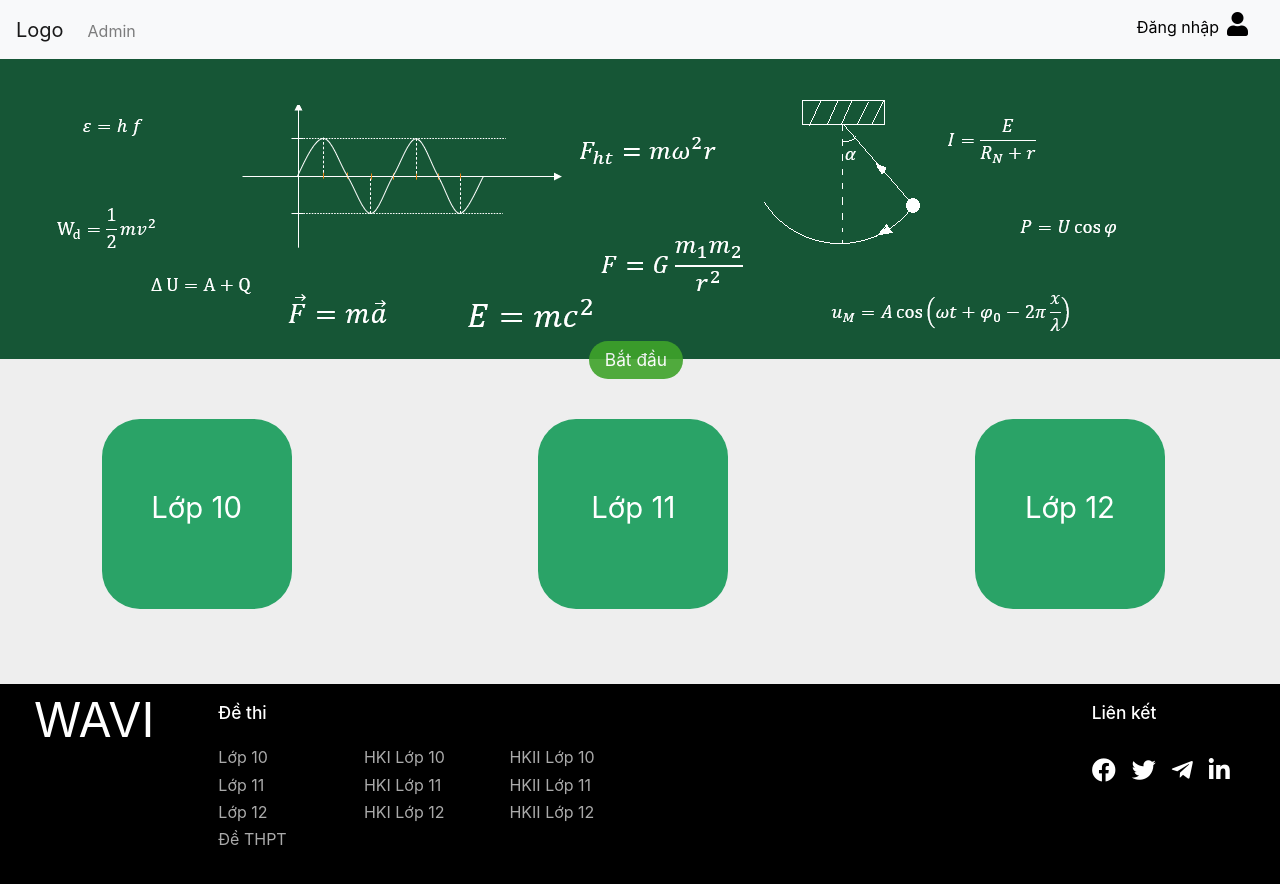
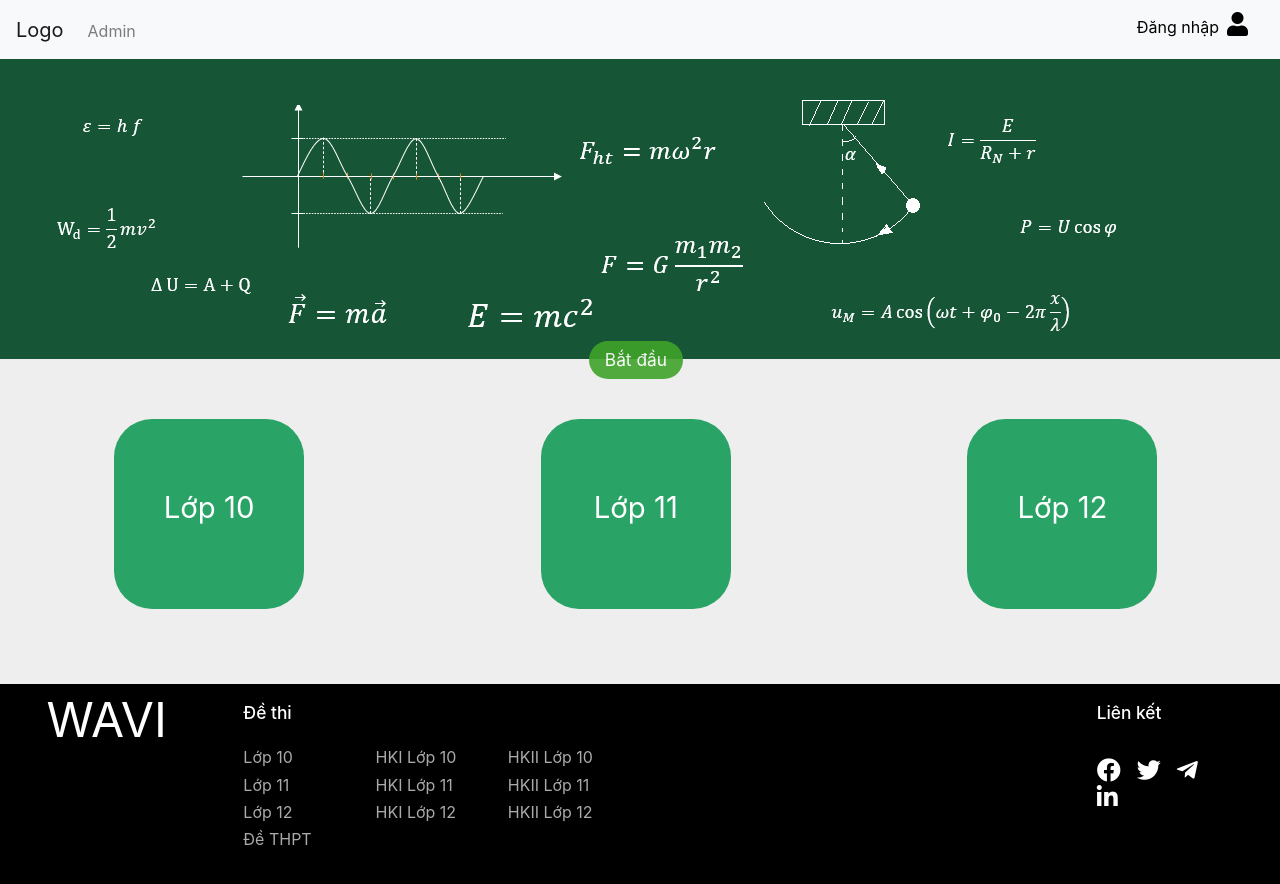
Before and after one commit to 17520722/TracNghiemvatLy, a React (Create React App) app in the folder tracnghiem-client/: page /home/welcome in a window 1280 px wide. Built offline with nearby package versions, Linux system fonts and the light colour scheme.

Commit message:
fix bootstrapJs make margin

```diff
--- a/tracnghiem-client/src/App.css
+++ b/tracnghiem-client/src/App.css
@@ -121,3 +121,8 @@
   font-size: 22pt;
   padding-top: 35%;
 }
+
+.row {
+  margin-left: 0;
+  margin-right: 0;
+}
--- a/tracnghiem-client/src/views/CreatedTestPage.jsx
+++ b/tracnghiem-client/src/views/CreatedTestPage.jsx
@@ -39,7 +39,7 @@ class CreatedPage extends Component {
     var { isCreated } = this.state;
 
     return (
-      <div>
+      <>
         <Header />
         <div className="row">
           <div className="col-xs-3 col-sm-3 col-md-3 col-lg-3 side-block">
@@ -52,7 +52,7 @@ class CreatedPage extends Component {
           )}
         </div>
         <Footer />
-      </div>
+      </>
     );
   }
 }
--- a/tracnghiem-client/src/views/Home.jsx
+++ b/tracnghiem-client/src/views/Home.jsx
@@ -7,13 +7,13 @@ export default class Home extends Component {
 
   render() {
     return (
-      <div>
+      <>
         <Header />
           <Switch >
             <Redirect to="/home/welcome"/>
           </Switch>
         <Footer />
-      </div>
+      </>
     );
   }
 }
--- a/tracnghiem-client/src/views/HomePage.jsx
+++ b/tracnghiem-client/src/views/HomePage.jsx
@@ -7,7 +7,7 @@ import banner from "../img/banner.png";
 export default class HomePage extends Component {
   render() {
     return (
-      <div>
+      <>
         <Header />
         <div className="home-page-prop">
           <div className="container-fluid banner-prop">
@@ -43,7 +43,7 @@ export default class HomePage extends Component {
           </div>
         </div>
         <Footer />
-      </div>
+      </>
     );
   }
 }
```
